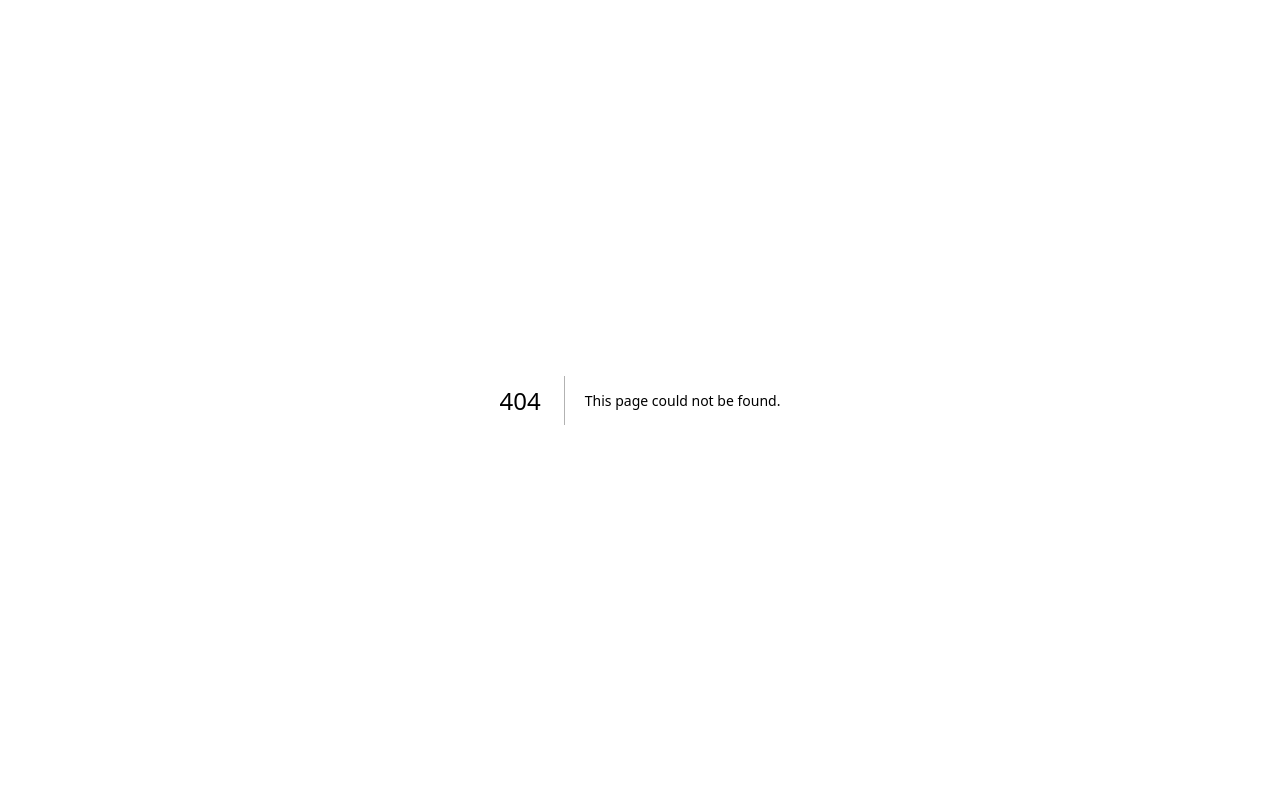
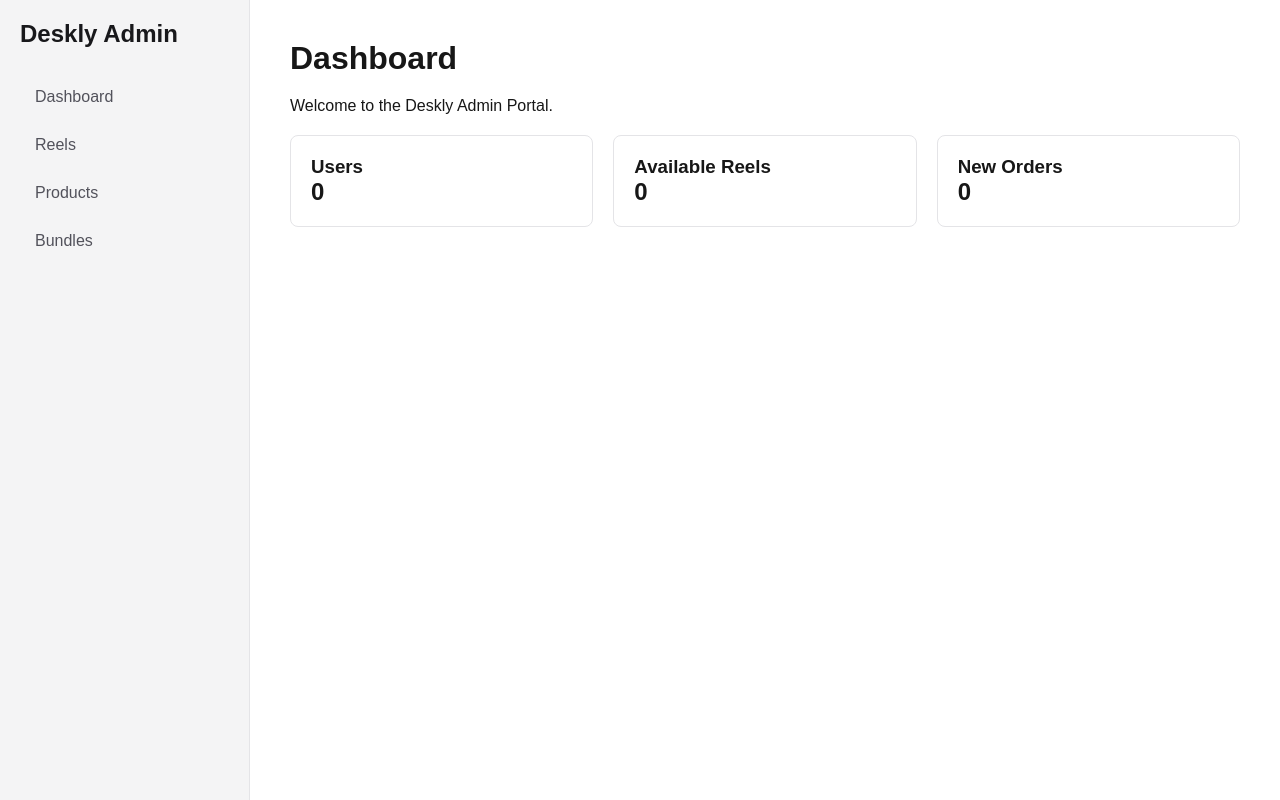
Before and after one commit to jtpk2168/deskly-web, a Next.js app: page /admin in a window 1280 px wide. Before the commit this address had no page. Built offline with nearby package versions, Linux system fonts and the light colour scheme.

Commit message:
feat: initial web application setup with admin routes and layout

```diff
--- /dev/null
+++ b/lib/supabaseClient.ts
@@ -0,0 +1,6 @@
+import { createClient } from '@supabase/supabase-js'
+
+const supabaseUrl = process.env.NEXT_PUBLIC_SUPABASE_URL!
+const supabaseAnonKey = process.env.NEXT_PUBLIC_SUPABASE_ANON_KEY!
+
+export const supabase = createClient(supabaseUrl, supabaseAnonKey)
--- a/package.json
+++ b/package.json
@@ -9,6 +9,7 @@
     "lint": "eslint"
   },
   "dependencies": {
+    "@supabase/supabase-js": "^2.95.3",
     "next": "16.1.6",
     "react": "19.2.3",
     "react-dom": "19.2.3"
--- /dev/null
+++ b/src/app/admin/admin.module.css
@@ -0,0 +1,46 @@
+.container {
+  display: flex;
+  min-height: 100vh;
+}
+
+.sidebar {
+  width: 250px;
+  background-color: #f4f4f5;
+  border-right: 1px solid #e4e4e7;
+  padding: 20px;
+  display: flex;
+  flex-direction: column;
+}
+
+.sidebarHeader {
+  font-size: 1.5rem;
+  font-weight: bold;
+  margin-bottom: 30px;
+  color: #18181b;
+}
+
+.nav {
+  display: flex;
+  flex-direction: column;
+  gap: 10px;
+}
+
+.navLink {
+  padding: 10px 15px;
+  border-radius: 6px;
+  color: #52525b;
+  text-decoration: none;
+  font-weight: 500;
+  transition: background-color 0.2s;
+}
+
+.navLink:hover {
+  background-color: #e4e4e7;
+  color: #18181b;
+}
+
+.main {
+  flex: 1;
+  padding: 40px;
+  background-color: #ffffff;
+}
--- /dev/null
+++ b/src/app/admin/layout.tsx
@@ -0,0 +1,25 @@
+import Link from 'next/link';
+import styles from './admin.module.css';
+
+export default function AdminLayout({
+    children,
+}: {
+    children: React.ReactNode;
+}) {
+    return (
+        <div className={styles.container}>
+            <aside className={styles.sidebar}>
+                <div className={styles.sidebarHeader}>Deskly Admin</div>
+                <nav className={styles.nav}>
+                    <Link href="/admin" className={styles.navLink}>Dashboard</Link>
+                    <Link href="/admin/reels" className={styles.navLink}>Reels</Link>
+                    <Link href="/admin/products" className={styles.navLink}>Products</Link>
+                    <Link href="/admin/bundles" className={styles.navLink}>Bundles</Link>
+                </nav>
+            </aside>
+            <main className={styles.main}>
+                {children}
+            </main>
+        </div>
+    );
+}
--- /dev/null
+++ b/src/app/admin/page.tsx
@@ -0,0 +1,22 @@
+export default function AdminDashboard() {
+    return (
+        <div>
+            <h1 style={{ marginBottom: '20px', fontSize: '2rem', fontWeight: 'bold' }}>Dashboard</h1>
+            <p>Welcome to the Deskly Admin Portal.</p>
+            <div style={{ display: 'grid', gridTemplateColumns: 'repeat(auto-fit, minmax(200px, 1fr))', gap: '20px', marginTop: '20px' }}>
+                <div style={{ padding: '20px', border: '1px solid #e4e4e7', borderRadius: '8px' }}>
+                    <h3>Users</h3>
+                    <p style={{ fontSize: '1.5rem', fontWeight: 'bold' }}>0</p>
+                </div>
+                <div style={{ padding: '20px', border: '1px solid #e4e4e7', borderRadius: '8px' }}>
+                    <h3>Available Reels</h3>
+                    <p style={{ fontSize: '1.5rem', fontWeight: 'bold' }}>0</p>
+                </div>
+                <div style={{ padding: '20px', border: '1px solid #e4e4e7', borderRadius: '8px' }}>
+                    <h3>New Orders</h3>
+                    <p style={{ fontSize: '1.5rem', fontWeight: 'bold' }}>0</p>
+                </div>
+            </div>
+        </div>
+    );
+}
```
Also changed, not shown: src/app/admin/reels/page.tsx (added, +16 -0 lines), 1 other file (tests, documents, lock files or other folders).
